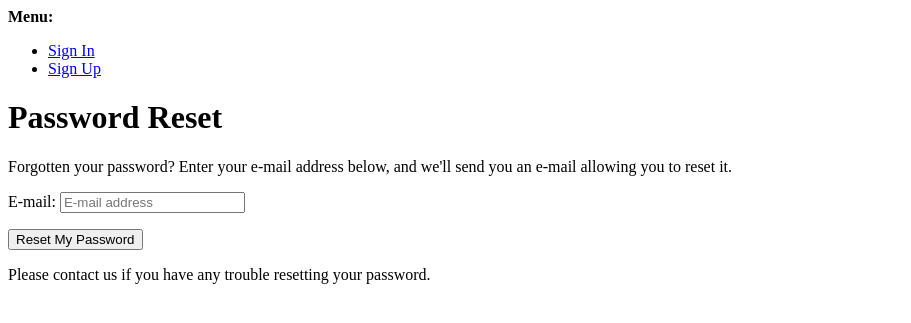
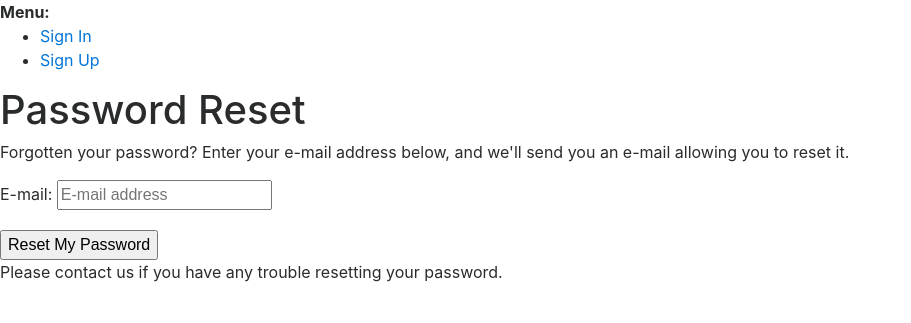
Before and after one commit to abcingh/bookmytrips, a Django app: page /accounts/password/reset/ in a window 1280 px wide. Shown: the top 323 px of the page, without its empty margins (0-911 px from the left). Run offline with Django 3.2, Linux system fonts and the light colour scheme; some libraries are stand-ins or nearby versions.

Commit message:
change base.html of account app

```diff
--- a/templates/base.html
+++ b/templates/base.html
@@ -1,29 +1,23 @@
-<!DOCTYPE html>
-<html>
+{% load static %}
+<!doctype html>
+<html lang="en">
   <head>
+    <meta charset="utf-8">
+    <meta name="viewport" content="width=device-width, initial-scale=1, shrink-to-fit=no">
+    <link href="{% static 'css/style.css' %}" rel="stylesheet">
+    <link rel="stylesheet" href="https://maxcdn.bootstrapcdn.com/bootstrap/4.0.0-beta.3/css/bootstrap.min.css" integrity="sha384-Zug+QiDoJOrZ5t4lssLdxGhVrurbmBWopoEl+M6BdEfwnCJZtKxi1KgxUyJq13dy" crossorigin="anonymous">
+    <link rel="stylesheet" href="https://use.fontawesome.com/releases/v5.4.1/css/all.css" integrity="sha384-5sAR7xN1Nv6T6+dT2mhtzEpVJvfS3NScPQTrOxhwjIuvcA67KV2R5Jz6kr4abQsz" crossorigin="anonymous">
     <title>{% block head_title %}{% endblock %}</title>
     {% block extra_head %}
     {% endblock %}
     <style>
-      <link rel="stylesheet" href="/static/account/login.css">
-    {% block style %}
-    {% endblock %}
+      {% block style %}
+      {% endblock style %}
     </style>
   </head>
+
   <body>
     {% block body %}
-
-    {% if messages %}
-    <div>
-      <strong>Messages:</strong>
-      <ul>
-        {% for message in messages %}
-        <li>{{message}}</li>
-        {% endfor %}
-      </ul>
-    </div>
-    {% endif %}
-
     <div>
       <strong>Menu:</strong>
       <ul>
@@ -41,5 +35,11 @@
     {% endblock %}
     {% block extra_body %}
     {% endblock %}
+
+    <!-- Optional JavaScript -->
+    <!-- jQuery first, then Popper.js, then Bootstrap JS -->
+    <script src="https://code.jquery.com/jquery-3.2.1.slim.min.js" integrity="sha384-KJ3o2DKtIkvYIK3UENzmM7KCkRr/rE9/Qpg6aAZGJwFDMVNA/GpGFF93hXpG5KkN" crossorigin="anonymous"></script>
+    <script src="https://cdnjs.cloudflare.com/ajax/libs/popper.js/1.12.9/umd/popper.min.js" integrity="sha384-ApNbgh9B+Y1QKtv3Rn7W3mgPxhU9K/ScQsAP7hUibX39j7fakFPskvXusvfa0b4Q" crossorigin="anonymous"></script>
+    <script src="https://maxcdn.bootstrapcdn.com/bootstrap/4.0.0-beta.3/js/bootstrap.min.js" integrity="sha384-a5N7Y/aK3qNeh15eJKGWxsqtnX/wWdSZSKp+81YjTmS15nvnvxKHuzaWwXHDli+4" crossorigin="anonymous"></script>
   </body>
 </html>
```
